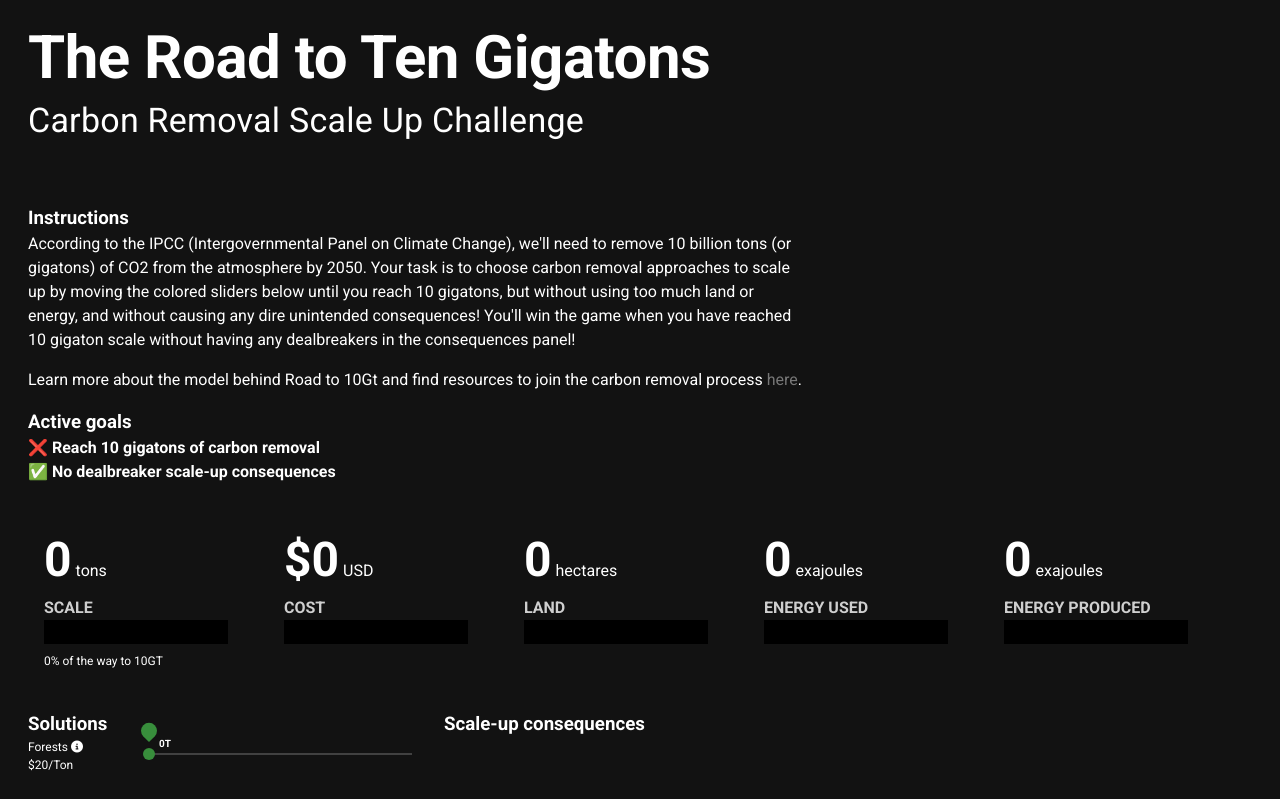
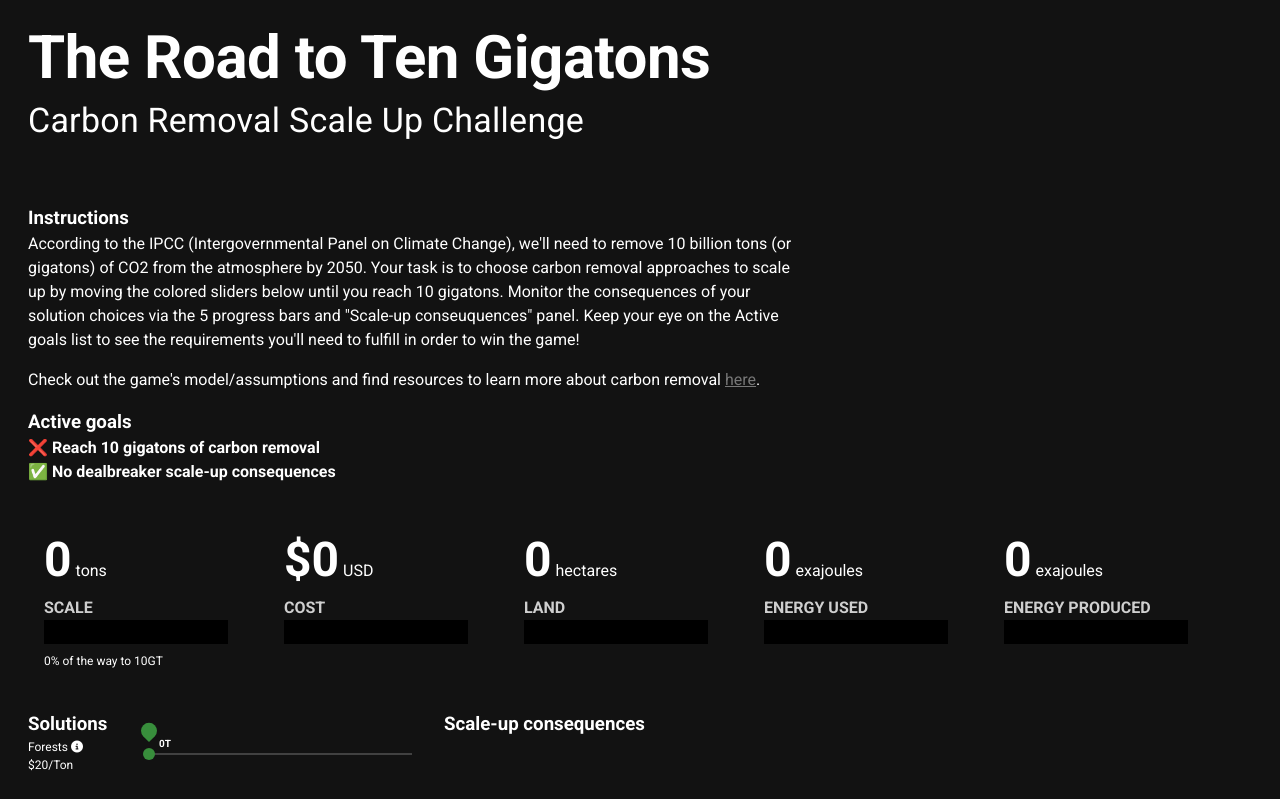
Before and after one commit to cssndrx/road-to-10gt, a Vue app: page / in a window 1280 px wide. Shown: the top 799 px of the page. Built offline with nearby package versions, Linux system fonts and the light colour scheme.

Commit message:
add model doc link and change instructions

```diff
--- a/src/components/Main.vue
+++ b/src/components/Main.vue
@@ -13,15 +13,20 @@
 					According to the IPCC (Intergovernmental Panel on Climate Change), we'll need to
 					remove 10 billion tons (or gigatons) of CO2 from the atmosphere by 2050. Your
 					task is to choose carbon removal approaches to scale up by moving the colored
-					sliders below until you reach 10 gigatons, but without using too much land or
-					energy, and without causing any dire unintended consequences! You'll win the
-					game when you have reached 10 gigaton scale without having any dealbreakers in
-					the consequences panel!
+					sliders below until you reach 10 gigatons. Monitor the consequences of your
+					solution choices via the 5 progress bars and "Scale-up conseuquences" panel.
+					Keep your eye on the Active goals list to see the requirements you'll need to
+					fulfill in order to win the game!
 				</p>
 
 				<p class="subheading font-weight-regular mr-8">
-					Learn more about the model behind Road to 10Gt and find resources to join the
-					carbon removal process <a>here</a>.
+					Check out the game's model/assumptions and find resources to learn more about
+					carbon removal
+					<a
+						href="https://docs.google.com/document/d/11Bi88Gwzv7JvxENQsOhw8PcDyfubNsTjZ_PK4YJkDZw/edit?usp=sharing"
+						target="_blank"
+						>here</a
+					>.
 				</p>
 
 				<h3>Active goals</h3>
@@ -363,7 +368,7 @@ export default {
 			if (this.phaseInd >= 1) {
 				criteria.push({
 					condition: this.permanenceLabel !== "high",
-					text: "Achieve high permanence in stored carbon",
+					text: "Achieve a high permanence solution (see the bottom of the screen)",
 				});
 			}
 			return criteria;
```
